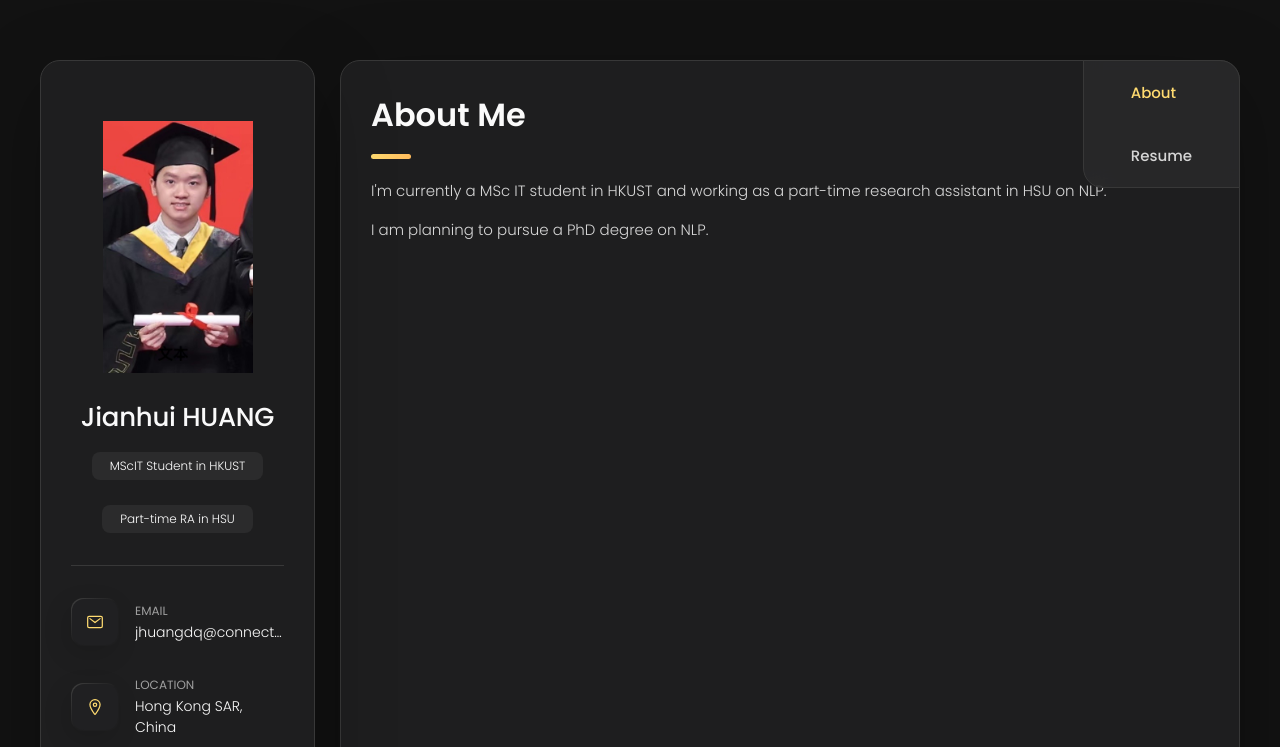
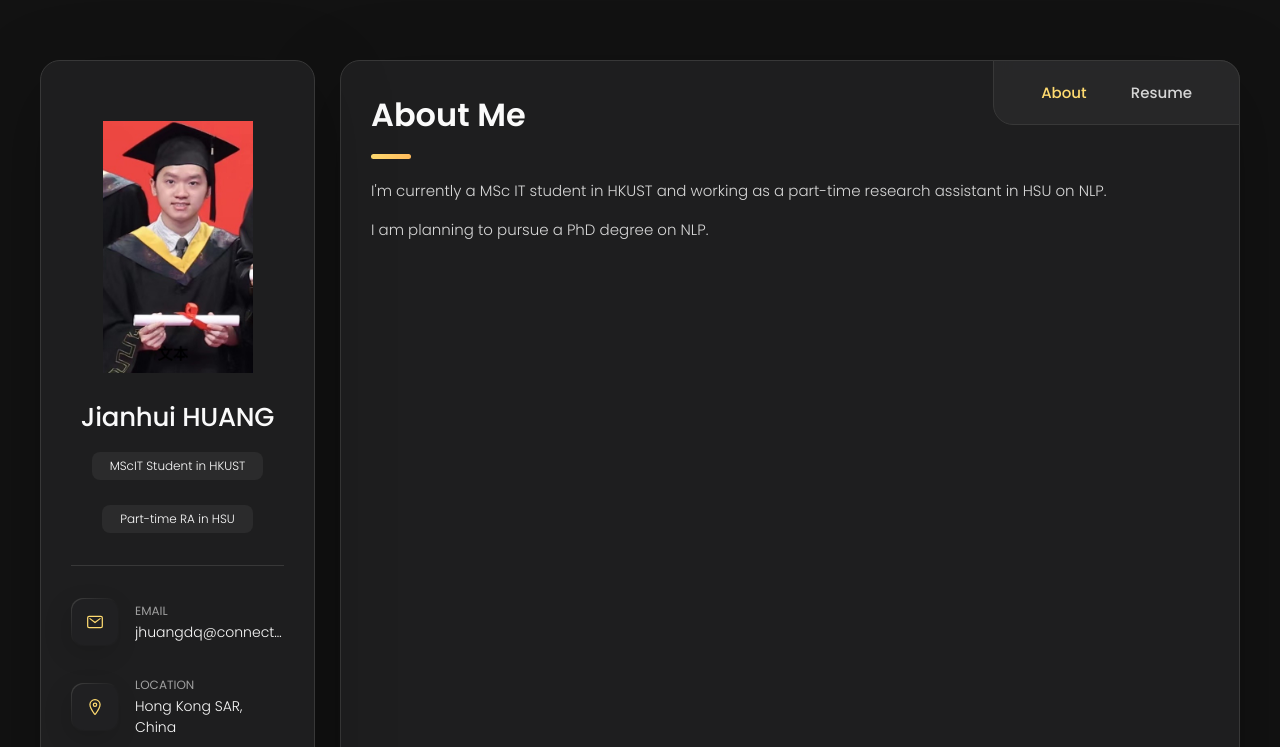
Before and after one commit to Napoleon-WONG559/Napoleon-WONG559.github.io, a plain HTML site: page index.html in a window 1280 px wide. Shown: the top 747 px of the page. Drawn offline with nearby package versions, Linux system fonts and the light colour scheme.

Commit message:
Update style.css

```diff
--- a/assets/css/style.css
+++ b/assets/css/style.css
@@ -468,7 +468,7 @@ main {
 }
 
 .navbar-list {
-  display: inline-block;
+  display: inline-flex;
   flex-wrap: wrap;
   justify-content: center;
   align-items: center;
```
